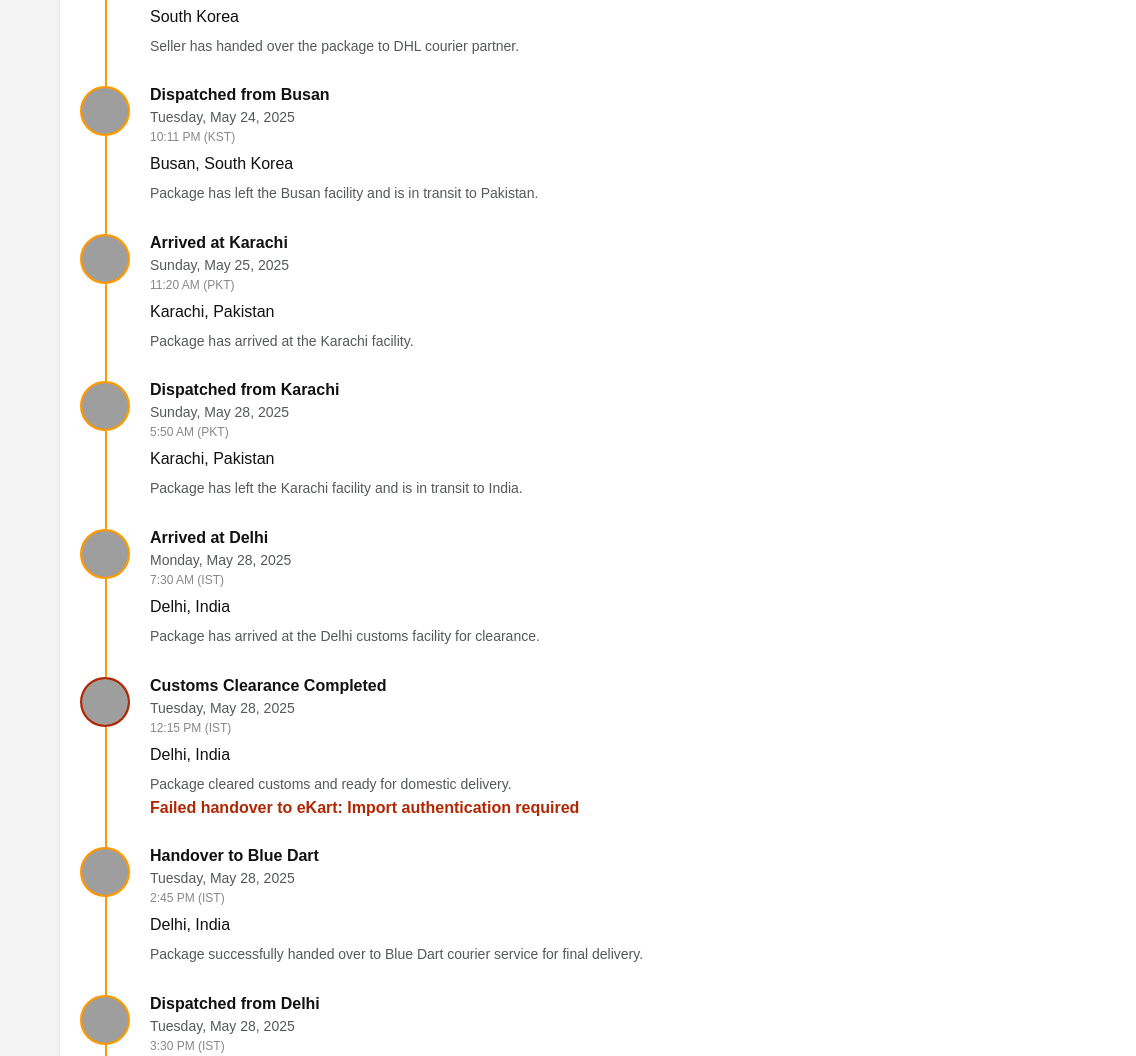
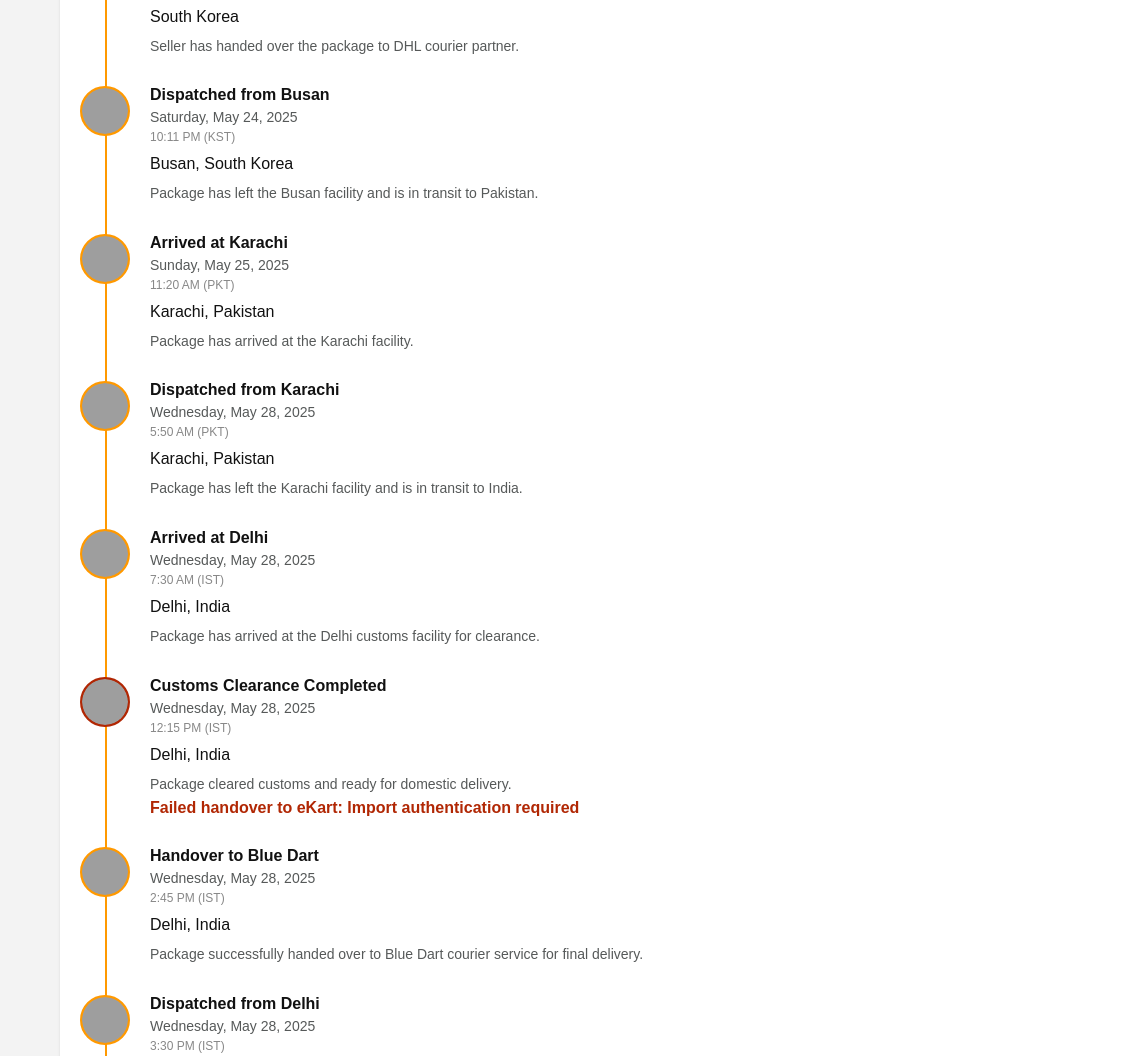
Before and after one commit to Akgamer737/order-track, a plain HTML site: page index.html in a window 1280 px wide. Shown: the part 398-1454 px from the top of the page, 0-1136 px from the left. Drawn offline with Linux system fonts and the light colour scheme; grey boxes are pictures that could not be loaded.

Commit message:
Update index.html

```diff
--- a/index.html
+++ b/index.html
@@ -346,7 +346,7 @@
                         </div>
                         <div class="step-content">
                             <div class="step-title">Dispatched from Busan</div>
-                            <div class="step-date">Tuesday, May 24, 2025</div>
+                            <div class="step-date">Saturday, May 24, 2025</div>
                             <div class="step-time">10:11 PM (KST)</div>
                             <div class="step-location">
                                 <span>Busan, South Korea</span>
@@ -380,7 +380,7 @@
                         </div>
                         <div class="step-content">
                             <div class="step-title">Dispatched from Karachi</div>
-                            <div class="step-date">Sunday, May 28, 2025</div>
+                            <div class="step-date">Wednesday, May 28, 2025</div>
                             <div class="step-time">5:50 AM (PKT)</div>
                             <div class="step-location">
                                 <span>Karachi, Pakistan</span>
@@ -397,7 +397,7 @@
                         </div>
                         <div class="step-content">
                             <div class="step-title">Arrived at Delhi</div>
-                            <div class="step-date">Monday, May 28, 2025</div>
+                            <div class="step-date">Wednesday, May 28, 2025</div>
                             <div class="step-time">7:30 AM (IST)</div>
                             <div class="step-location">
                                 <span>Delhi, India</span>
@@ -414,7 +414,7 @@
                         </div>
                         <div class="step-content">
                             <div class="step-title">Customs Clearance Completed</div>
-                            <div class="step-date">Tuesday, May 28, 2025</div>
+                            <div class="step-date">Wednesday, May 28, 2025</div>
                             <div class="step-time">12:15 PM (IST)</div>
                             <div class="step-location">
                                 <span>Delhi, India</span>
@@ -432,7 +432,7 @@
                         </div>
                         <div class="step-content">
                             <div class="step-title">Handover to Blue Dart</div>
-                            <div class="step-date">Tuesday, May 28, 2025</div>
+                            <div class="step-date">Wednesday, May 28, 2025</div>
                             <div class="step-time">2:45 PM (IST)</div>
                             <div class="step-location">
                                 <span>Delhi, India</span>
@@ -449,7 +449,7 @@
                         </div>
                         <div class="step-content">
                             <div class="step-title">Dispatched from Delhi</div>
-                            <div class="step-date">Tuesday, May 28, 2025</div>
+                            <div class="step-date">Wednesday, May 28, 2025</div>
                             <div class="step-time">3:30 PM (IST)</div>
                             <div class="step-location">
                                 <span>Delhi, India</span>
@@ -517,7 +517,7 @@
                         </div>
                         <div class="step-content">
                             <div class="step-title">Delivered</div>
-                            <div class="step-date">Thursday, May 30, 2025</div>
+                            <div class="step-date">Friday, May 30, 2025</div>
                             <div class="step-time">11:15 AM (IST)</div>
                             <div class="step-location">
                                 <span>Berhampore, Murshidabad, India</span>
@@ -558,7 +558,7 @@
                     </div>
                     <div class="detail-item">
                         <div class="detail-label">Delivered on</div>
-                        <div class="detail-value">May 29, 2025</div>
+                        <div class="detail-value">May 30, 2025</div>
                     </div>
                     <div class="detail-item">
                         <div class="detail-label">Total transit time</div>
```
